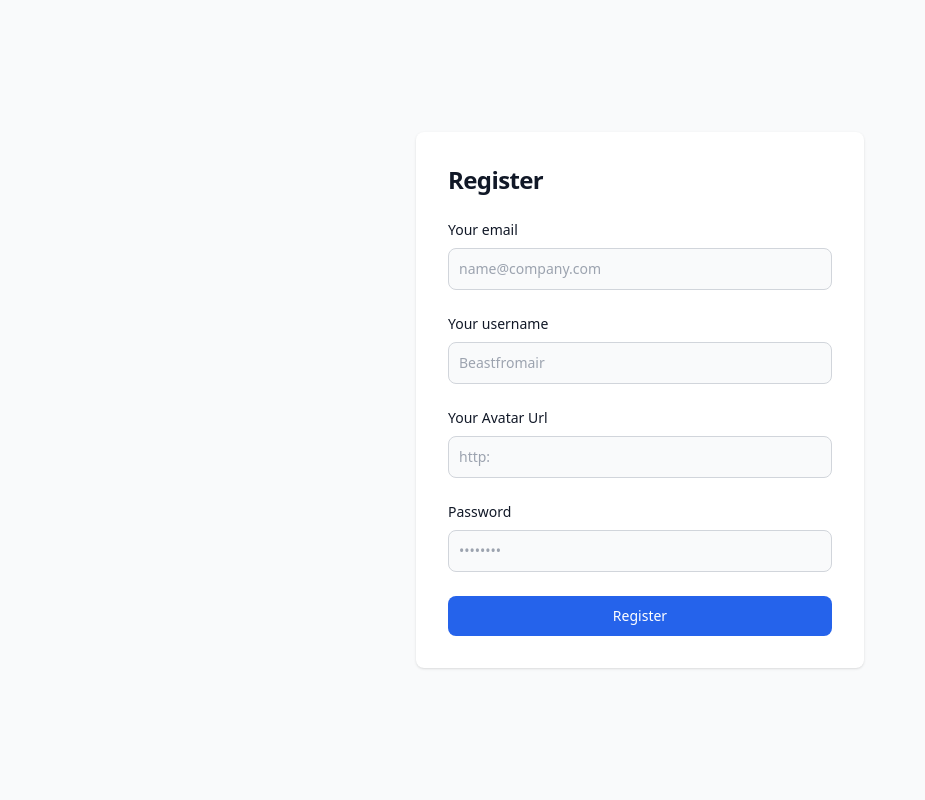
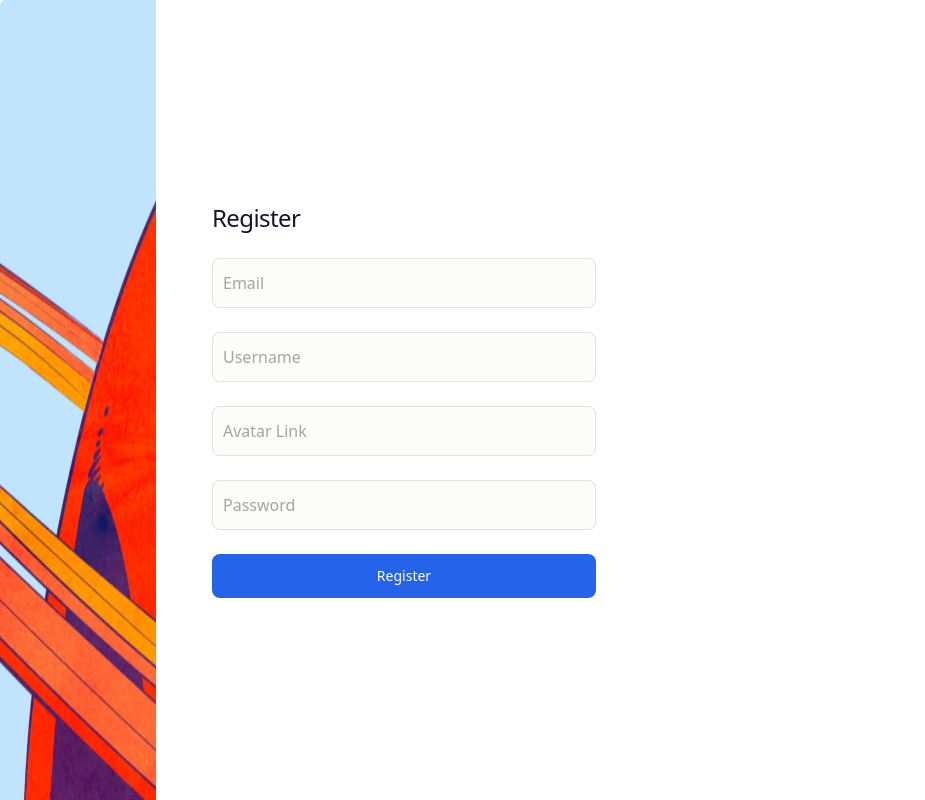
Before and after one commit to Christinamelwani/upvote_hub, a Vue app in the folder frontend/: page /register in a window 1280 px wide. Shown: the whole page, without its empty margins (0-925 px from the left). Built offline with nearby package versions, Linux system fonts and the light colour scheme; what vue-sweetalert2 would draw is missing.

Commit message:
Redesign user form and improve error catching

```diff
--- a/frontend/src/components/UserForm.vue
+++ b/frontend/src/components/UserForm.vue
@@ -11,84 +11,69 @@ export default {
 </script>
 
 <template>
-  <section class="bg-gray-50 dark:bg-gray-900">
+  <div class="flex flex-row">
+    <img src="/bbb584033aa89e39bad69436c504c9bd.png" />
+    <section class="bg-white w-full">
       <div
-      class="flex flex-col items-center justify-center px-6 py-8 mx-auto md:h-screen lg:py-0"
+        class="flex flex-col justify-center px-6 py-8 mx-auto md:h-screen lg:py-0"
       >
-      <div
-        class="w-full bg-white rounded-lg shadow dark:border md:mt-0 sm:max-w-md xl:p-0 dark:bg-gray-800 dark:border-gray-700"
-      >
+        <div class="w-full bg-white rounded-lg md:mt-0 sm:max-w-md xl:p-0">
           <div class="p-6 space-y-4 md:space-y-6 sm:p-8">
             <h1
-            class="text-xl font-bold leading-tight tracking-tight text-gray-900 md:text-2xl dark:text-white"
+              class="text-[18px] font-[500] leading-tight tracking-tight text-gray-900 md:text-2xl"
             >
               {{ submitText }}
             </h1>
-          <form class="space-y-4 md:space-y-6" action="#">
+            <form class="space-y-4 md:space-y-6">
               <div>
-              <label
-                for="email"
-                class="block mb-2 text-sm font-medium text-gray-900 dark:text-white"
-                >Your email</label
-              >
                 <input
                   v-model="email"
                   type="email"
                   name="email"
                   id="email"
-                class="bg-gray-50 border border-gray-300 text-gray-900 sm:text-sm rounded-lg focus:ring-primary-600 focus:border-primary-600 block w-full p-2.5 dark:bg-gray-700 dark:border-gray-600 dark:placeholder-gray-400 dark:text-white dark:focus:ring-blue-500 dark:focus:border-blue-500"
-                placeholder="name@company.com"
+                  style="padding: 12px 10px"
+                  class="border border-[1px] border-[rgba(0,0,0,.1)] rounded-lg bg-[#fcfcfb] block w-full placeholder-[#a5a4a4]"
+                  placeholder="Email"
                 />
               </div>
               <div v-if="submitText === 'Register'">
-              <label
-                for="username"
-                class="block mb-2 text-sm font-medium text-gray-900 dark:text-white"
-                >Your username</label
-              >
                 <input
                   v-model="username"
                   type="text"
                   name="username"
                   id="username"
-                class="bg-gray-50 border border-gray-300 text-gray-900 sm:text-sm rounded-lg focus:ring-primary-600 focus:border-primary-600 block w-full p-2.5 dark:bg-gray-700 dark:border-gray-600 dark:placeholder-gray-400 dark:text-white dark:focus:ring-blue-500 dark:focus:border-blue-500"
-                placeholder="Beastfromair"
+                  style="padding: 12px 10px"
+                  class="border border-[1px] border-[rgba(0,0,0,.1)] rounded-lg bg-[#fcfcfb] block w-full p-2.5 placeholder-[#a5a4a4]"
+                  placeholder="Username"
                 />
               </div>
               <div v-if="submitText === 'Register'">
-              <label
-                for="avatar_url"
-                class="block mb-2 text-sm font-medium text-gray-900 dark:text-white"
-                >Your Avatar Url</label
-              >
                 <input
                   v-model="avatarUrl"
                   type="text"
                   name="avatar_url"
                   id="avatar_url"
-                class="bg-gray-50 border border-gray-300 text-gray-900 sm:text-sm rounded-lg focus:ring-primary-600 focus:border-primary-600 block w-full p-2.5 dark:bg-gray-700 dark:border-gray-600 dark:placeholder-gray-400 dark:text-white dark:focus:ring-blue-500 dark:focus:border-blue-500"
-                placeholder="http:"
+                  style="padding: 12px 10px"
+                  class="border border-[1px] border-[rgba(0,0,0,.1)] rounded-lg bg-[#fcfcfb] block w-full p-2.5 placeholder-[#a5a4a4]"
+                  placeholder="Avatar Link"
                 />
               </div>
               <div>
-              <label
-                for="password"
-                class="block mb-2 text-sm font-medium text-gray-900 dark:text-white"
-                >Password</label
-              >
                 <input
                   v-model="password"
                   type="password"
                   name="password"
                   id="password"
-                placeholder="••••••••"
-                class="bg-gray-50 border border-gray-300 text-gray-900 sm:text-sm rounded-lg focus:ring-primary-600 focus:border-primary-600 block w-full p-2.5 dark:bg-gray-700 dark:border-gray-600 dark:placeholder-gray-400 dark:text-white dark:focus:ring-blue-500 dark:focus:border-blue-500"
+                  style="padding: 12px 10px"
+                  placeholder="Password"
+                  class="border border-[1px] border-[rgba(0,0,0,.1)] rounded-lg bg-[#fcfcfb] block w-full p-2.5 placeholder-[#a5a4a4]"
                 />
               </div>
               <button
                 @click.prevent="
                   submitAction(email, password, username, avatarUrl)
                 "
+                style="padding: 12px 10px"
                 class="w-full text-white bg-blue-600 hover:bg-blue-700 focus:ring-4 focus:outline-none focus:ring-primary-300 font-medium rounded-lg text-sm px-5 py-2.5 text-center dark:bg-primary-600 dark:hover:bg-primary-700 dark:focus:ring-primary-800"
               >
                 {{ submitText }}
@@ -98,4 +83,5 @@ export default {
         </div>
       </div>
     </section>
+  </div>
 </template>
--- a/frontend/src/views/LoginView.vue
+++ b/frontend/src/views/LoginView.vue
@@ -27,7 +27,11 @@ export default defineComponent({
 
         this.$router.push("/");
       } catch (error: any) {
-        Swal.fire(error.response.data);
+        if (error.response) {
+          Swal.fire(error.response.data);
+        } else {
+          Swal.fire(error.message);
+        }
       }
     },
   },
@@ -36,6 +40,6 @@ export default defineComponent({
 
 <template>
   <div>
-    <UserForm :submitAction="login" submitText="Log In" />
+    <UserForm :submitAction="login" submitText="Log in" />
   </div>
 </template>
--- a/frontend/src/views/RegisterView.vue
+++ b/frontend/src/views/RegisterView.vue
@@ -47,7 +47,11 @@ export default defineComponent({
 
         this.$router.push("/");
       } catch (error: any) {
-        Swal.fire(error.response.data);
+        if (error.response) {
+          Swal.fire(error.response.data);
+        } else {
+          Swal.fire(error.message);
+        }
       }
     },
   },
```
Also changed, not shown: frontend/public/bbb584033aa89e39bad69436c504c9bd.png (added). Lines whose indentation alone changed are shown as unchanged.
